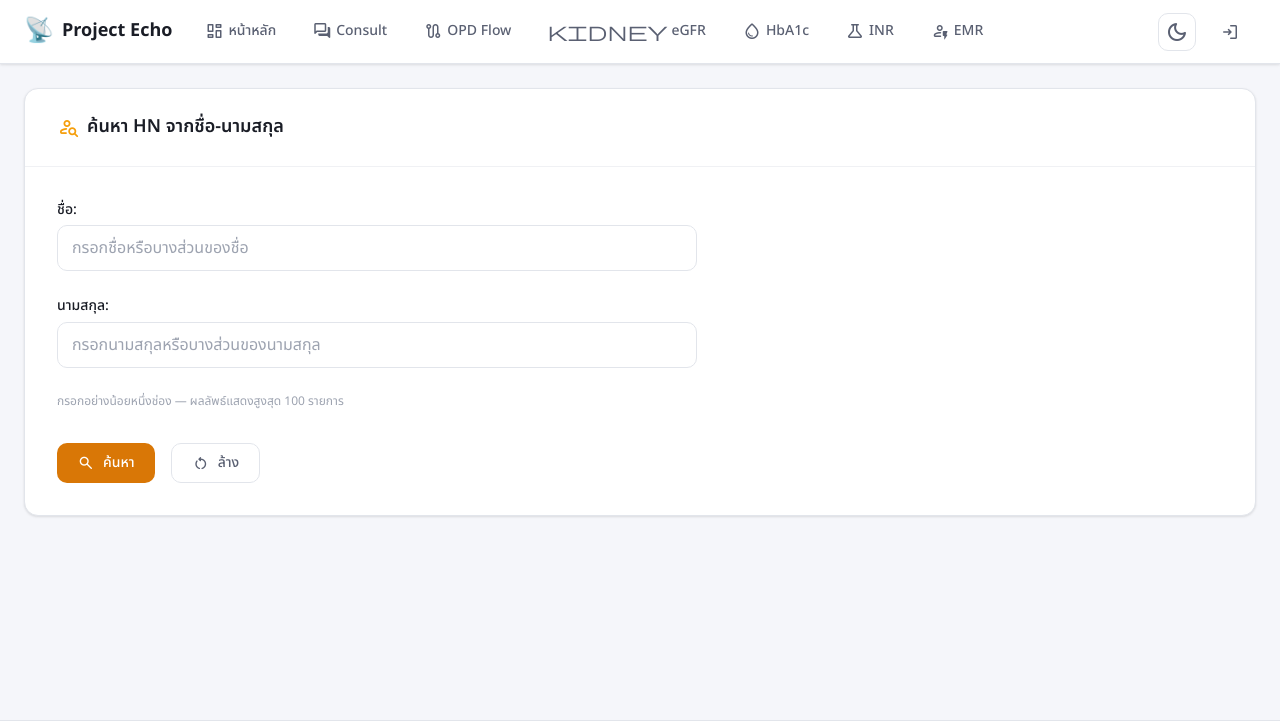
After one commit to Wingbean/project-echo, a Flask app: template templates/pages/patient_search.html in a window 1280 px wide. The commit adds this page. Shown: the top 721 px of the page. Run offline with Flask 3, Linux system fonts and the light colour scheme; the template is opened without the code that fills it, so the values that code supplies are empty; some libraries are stand-ins or nearby versions.

Commit message:
Add HN search by patient name
Searching patient.fname/lname live against HosXP would scan a
~140k-row table on every request, so this adds a nightly-synced local
cache instead: scripts/sync_patient_names.py pulls hn/pname/fname/lname
into a new patient_names table in instance/app.db, and
POST /api/patient_search does an OR-matched LIKE lookup against it
(capped at 100 results). Gated by a new can_access_name_search flag
since name+HN is directly identifying PHI.

Co-Authored-By: Claude Sonnet 5 <noreply@anthropic.com>

```diff
--- a/app/__init__.py
+++ b/app/__init__.py
@@ -39,6 +39,7 @@ def create_app():
     # Create local users DB tables (idempotent — safe on every worker start)
     from app.models.local_db import get_local_engine
     from app.models.user import Base as UserBase
+    from app.models.patient_name import PatientName  # noqa: F401 - registers table on UserBase
     engine = get_local_engine()
     UserBase.metadata.create_all(engine)
     _add_missing_columns(engine, UserBase)
--- a/app/api/routes_admin.py
+++ b/app/api/routes_admin.py
@@ -16,6 +16,7 @@ def _user_dict(user: User) -> dict:
         "is_active": user.is_active,
         "can_access_echo": user.can_access_echo,
         "can_access_emr": user.can_access_emr,
+        "can_access_name_search": user.can_access_name_search,
         "totp_enabled": user.totp_enabled,
         "created_at": user.created_at.isoformat() if user.created_at else None,
     }
@@ -96,4 +97,6 @@ def admin_set_access(current_user, user_id):
             user.can_access_echo = bool(data["can_access_echo"])
         if "can_access_emr" in data:
             user.can_access_emr = bool(data["can_access_emr"])
+        if "can_access_name_search" in data:
+            user.can_access_name_search = bool(data["can_access_name_search"])
     return jsonify({"status": "success"})
--- a/app/models/user.py
+++ b/app/models/user.py
@@ -26,6 +26,7 @@ class User(Base):
 
     can_access_echo = Column(Boolean, default=False, nullable=False)
     can_access_emr = Column(Boolean, default=False, nullable=False)
+    can_access_name_search = Column(Boolean, default=False, nullable=False)
 
     totp_secret = Column(String(32), nullable=True)
     totp_enabled = Column(Boolean, default=False, nullable=False)
--- /dev/null
+++ b/sql/patient_search.sql
@@ -0,0 +1,4 @@
+-- Patient names for local search cache (hn/pname/fname/lname), synced nightly
+SELECT hn, pname, fname, lname
+FROM patient
+;
--- a/static/js/pages/admin.js
+++ b/static/js/pages/admin.js
@@ -19,6 +19,9 @@ document.addEventListener("DOMContentLoaded", () => {
           </td>
           <td>
             <label><input type="checkbox" class="access-toggle" data-flag="can_access_emr" ${u.can_access_emr ? "checked" : ""}> EMR</label>
+          </td>
+          <td>
+            <label><input type="checkbox" class="access-toggle" data-flag="can_access_name_search" ${u.can_access_name_search ? "checked" : ""}> ค้นหาชื่อ</label>
           </td>
           <td class="admin-actions">
             ${
--- /dev/null
+++ b/static/js/pages/patient_search.js
@@ -0,0 +1,45 @@
+document.addEventListener("DOMContentLoaded", () => {
+  const form = document.getElementById("patientSearchForm");
+  const resultsSection = document.getElementById("resultsSection");
+  const resultsTable = document.getElementById("resultsTable");
+  const resultCount = document.getElementById("resultCount");
+
+  form.addEventListener("submit", async (e) => {
+    e.preventDefault();
+    const fname = document.getElementById("fnameInput").value.trim();
+    const lname = document.getElementById("lnameInput").value.trim();
+
+    resultsSection.style.display = "block";
+    resultsTable.innerHTML = `<div class="loading-placeholder"><span class="material-symbols-rounded spin">progress_activity</span><span>กำลังค้นหา...</span></div>`;
+
+    try {
+      const data = await EchoAPI.post("/api/patient_search", { fname, lname });
+      if (data.status === "error") {
+        resultsTable.innerHTML = `<div class="empty-state error"><span class="material-symbols-rounded">error</span><p>${EchoUtils.escapeHtml(data.message)}</p></div>`;
+        return;
+      }
+
+      const records = data.records || [];
+      resultCount.textContent =
+        records.length + " รายการ" + (data.limit_reached ? " (แสดง 100 รายการแรก)" : "");
+
+      if (records.length === 0) {
+        resultsTable.innerHTML = `<div class="empty-state"><span class="material-symbols-rounded">search_off</span><p>ไม่พบผู้ป่วยที่ตรงกับเงื่อนไข</p></div>`;
+        return;
+      }
+
+      const display = records.map((r) => ({
+        HN: r.hn,
+        "ชื่อ-นามสกุล": `${r.pname || ""}${r.fname || ""} ${r.lname || ""}`.trim(),
+      }));
+      resultsTable.innerHTML = EchoUtils.buildTable(["HN", "ชื่อ-นามสกุล"], display, {});
+    } catch (err) {
+      resultsTable.innerHTML = `<div class="empty-state error"><span class="material-symbols-rounded">error</span><p>เกิดข้อผิดพลาด: ${EchoUtils.escapeHtml(err.message)}</p></div>`;
+    }
+  });
+
+  form.addEventListener("reset", () => {
+    resultsSection.style.display = "none";
+    resultsTable.innerHTML = "";
+  });
+});
--- a/templates/pages/admin.html
+++ b/templates/pages/admin.html
@@ -62,6 +62,7 @@
         <th>สถานะ</th>
         <th>Echo</th>
         <th>EMR</th>
+        <th>ค้นหาชื่อ</th>
         <th>จัดการ</th>
       </tr>
     </thead>
--- /dev/null
+++ b/templates/pages/patient_search.html
@@ -0,0 +1,73 @@
+{% extends "base.html" %} {% block title %}ค้นหาผู้ป่วยจากชื่อ - Project Echo{% endblock %} {%
+block extra_css %}
+<link
+  rel="stylesheet"
+  href="{{ url_for('static', filename='css/components/form.css') }}"
+/>
+{% endblock %} {% block content %}
+<section class="page-section theme-amber">
+  <div class="section-card">
+    <div class="section-header">
+      <h2 class="section-title">
+        <span class="material-symbols-rounded">person_search</span>
+        ค้นหา HN จากชื่อ-นามสกุล
+      </h2>
+    </div>
+    <div class="section-body">
+      <form id="patientSearchForm" class="query-form">
+        <input type="hidden" name="csrf_token" value="{{ csrf_token() }}" />
+        <div class="form-group">
+          <label for="fnameInput" class="form-label">ชื่อ:</label>
+          <input
+            type="text"
+            id="fnameInput"
+            name="fname"
+            class="form-input"
+            placeholder="กรอกชื่อหรือบางส่วนของชื่อ"
+            autocomplete="off"
+          />
+        </div>
+        <div class="form-group">
+          <label for="lnameInput" class="form-label">นามสกุล:</label>
+          <input
+            type="text"
+            id="lnameInput"
+            name="lname"
+            class="form-input"
+            placeholder="กรอกนามสกุลหรือบางส่วนของนามสกุล"
+            autocomplete="off"
+          />
+        </div>
+        <span class="form-hint">กรอกอย่างน้อยหนึ่งช่อง — ผลลัพธ์แสดงสูงสุด 100 รายการ</span>
+        <div class="form-actions">
+          <button type="submit" class="btn btn-primary" id="submitBtn">
+            <span class="material-symbols-rounded">search</span>
+            ค้นหา
+          </button>
+          <button type="reset" class="btn btn-outline" id="resetBtn">
+            <span class="material-symbols-rounded">restart_alt</span>
+            ล้าง
+          </button>
+        </div>
+      </form>
+    </div>
+  </div>
+
+  <div class="section-card" id="resultsSection" style="display: none">
+    <div class="section-header">
+      <h2 class="section-title">
+        <span class="material-symbols-rounded">table_chart</span>
+        ผลการค้นหา
+      </h2>
+      <div class="results-meta">
+        <span class="badge" id="resultCount">0 รายการ</span>
+      </div>
+    </div>
+    <div class="section-body">
+      <div class="table-responsive" id="resultsTable"></div>
+    </div>
+  </div>
+</section>
+{% endblock %} {% block extra_js %}
+<script src="{{ url_for('static', filename='js/pages/patient_search.js') }}"></script>
+{% endblock %}
```
Also changed, not shown: CLAUDE.md (+5 -1 lines), app/api/routes_search.py (+45 -1 lines), app/api/views.py (+7 -0 lines), app/models/patient_name.py (added, +13 -0 lines), scripts/sync_patient_names.py (added, +33 -0 lines), templates/pages/index.html (+10 -0 lines).
